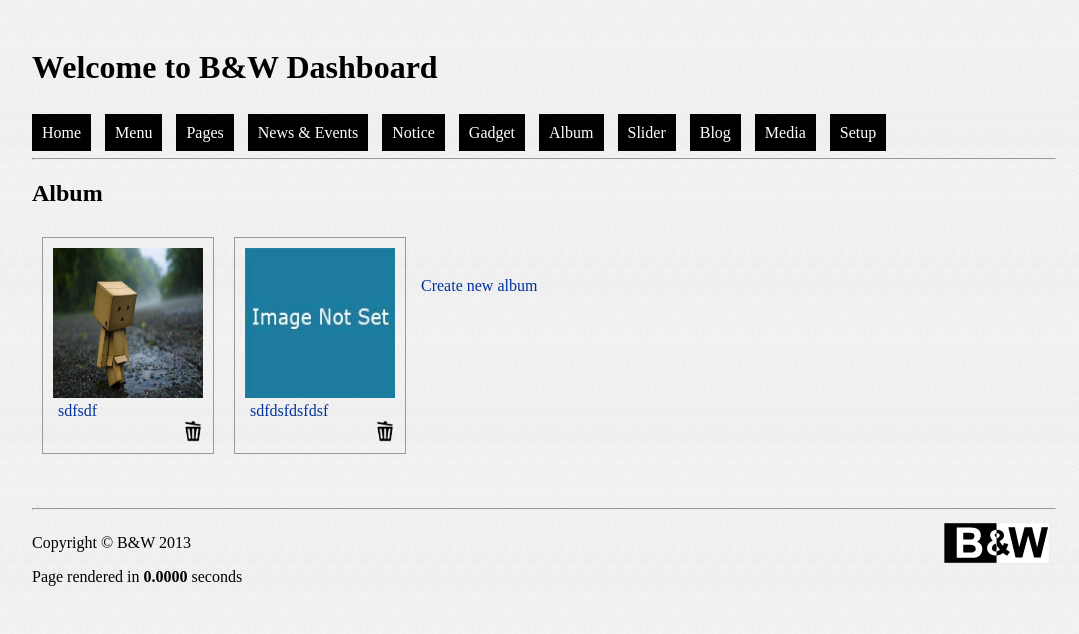
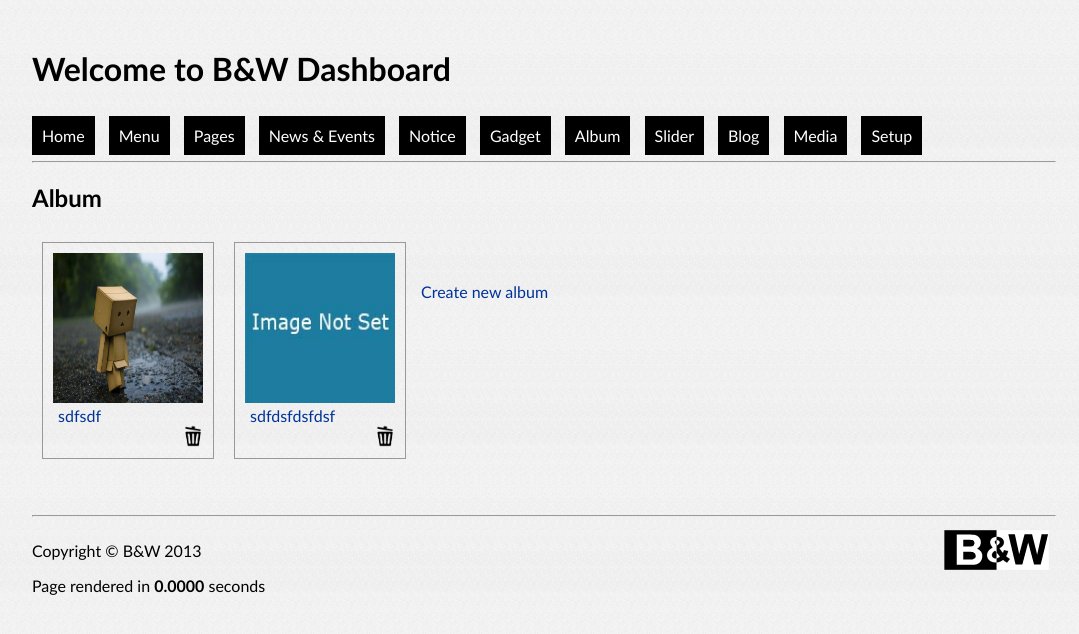
Before and after one commit to infotechnab/BnW, a CodeIgniter app: page /bnw/index.php/bnw/album in a window 1280 px wide. Shown: the top 634 px of the page, without its empty margins (96-1175 px from the left). Run offline with CodeIgniter, Linux system fonts and the light colour scheme; some libraries are stand-ins or nearby versions.

Commit message:
some change in css

```diff
--- a/content/styles/bnw.css
+++ b/content/styles/bnw.css
@@ -1,6 +1,7 @@
 body
 {
     background-image: url(../images/bgimage.jpg);
+     font-family:"Trebuchet MS", Arial, Helvetica, sans-serif;
 }
 #fullbody{
     margin: 0;
```
